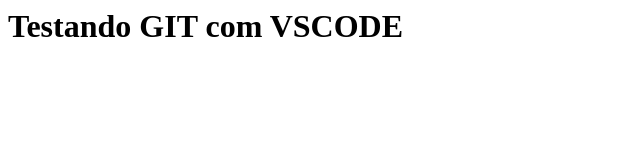
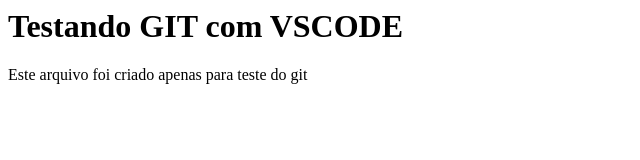
Before and after one commit to LuisJrReis/GITT, a plain HTML site: page index.html in a window 1280 px wide. Shown: the whole page, without its empty margins (0-640 px from the left). Drawn offline with Linux system fonts and the light colour scheme.

Commit message:
Alteraçoes basicas no arquivo

```diff
--- a/index.html
+++ b/index.html
@@ -4,5 +4,6 @@
     </head>
     <body>
         <h1>Testando GIT com VSCODE</h1>
+        <p>Este arquivo foi criado apenas para teste do git</p>
     </body>
 </html>
```
